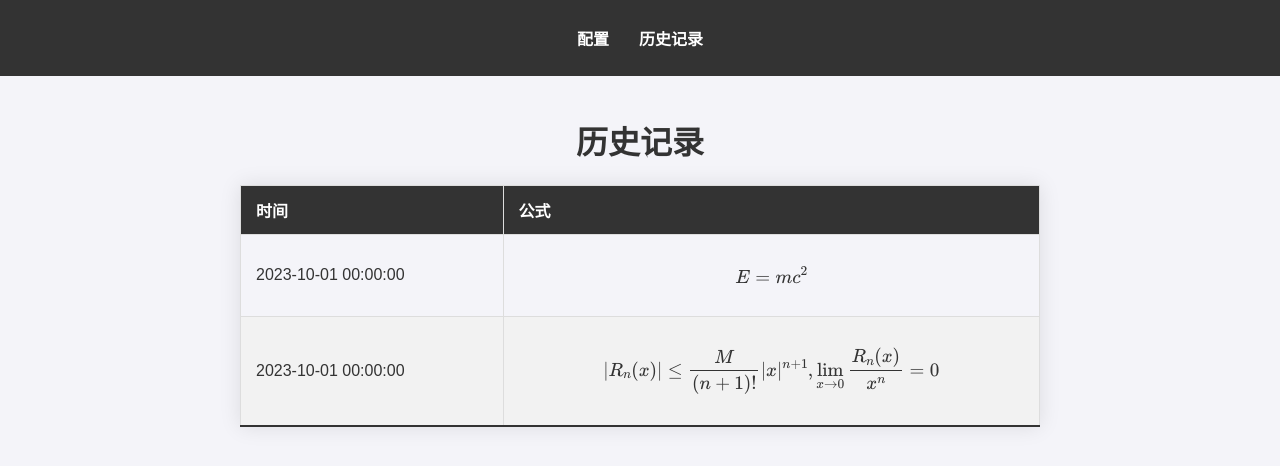
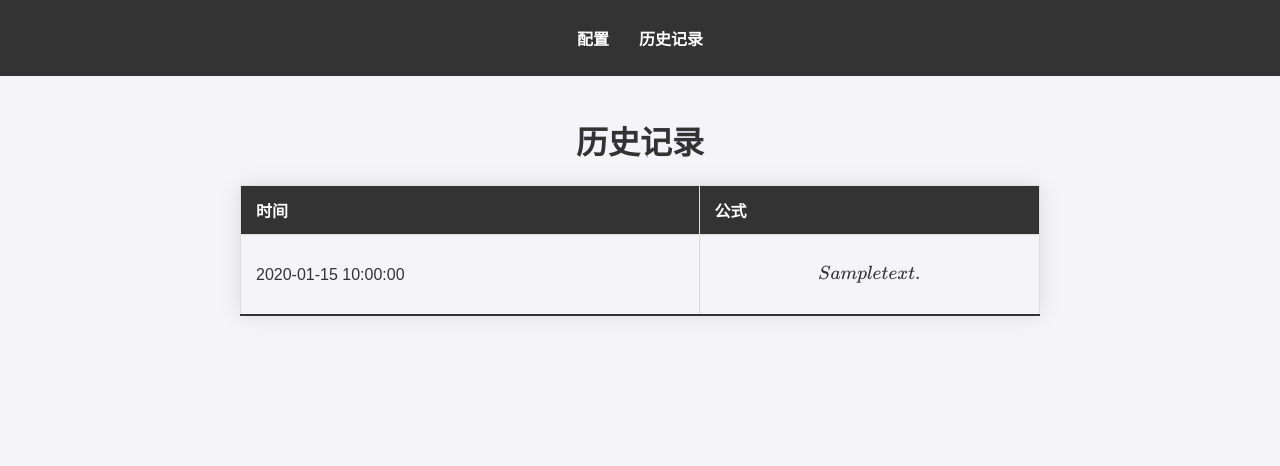
Before and after one commit to horennel/OpenMath2LaTeX, a FastAPI app: template backend/templates/history.html in a window 1280 px wide. Shown: the top 466 px of the page. Run offline with FastAPI, Linux system fonts and the light colour scheme; the template is opened without the code that fills it: most values are stand-ins (such as "Sample title", 1, 10 or a date in 2020).

```diff
--- a/backend/templates/config.html
+++ b/backend/templates/config.html
@@ -44,12 +44,13 @@
         <div class="form-group">
             <label for="key_option">按键选择:</label>
             <select id="key_option" name="button_select">
-                {% if button_select == 'option' %}
+                {% if cfg.button_select == 'option' %}
                 <option value="option" selected>option</option>
                 {% else %}
                 <option value="option">option</option>
                 {% endif %}
-                {% if button_select == 'control' %}
+
+                {% if cfg.button_select == 'control' %}
                 <option value="control" selected>control</option>
                 {% else %}
                 <option value="control">control</option>
--- a/backend/templates/history.html
+++ b/backend/templates/history.html
@@ -1,6 +1,8 @@
 {% extends 'base.html' %}
 {% block title %}配置页面{% endblock %}
-{% block script %}<script src="https://cdn.jsdelivr.net/npm/mathjax@3/es5/tex-mml-chtml.js"></script>{% endblock %}
+{% block script %}
+<script src="https://cdn.jsdelivr.net/npm/mathjax@3/es5/tex-mml-chtml.js"></script>
+{% endblock %}
 {% block main %}
 <main>
     <h1>历史记录</h1>
@@ -12,14 +14,12 @@
         </tr>
         </thead>
         <tbody>
+        {% for hsy in history %}
         <tr>
-            <td>2023-10-01 00:00:00</td>
-            <td>$$E = mc^2$$</td>
+            <td>{{ hsy.create_time }}</td>
+            <td>$${{ hsy.context }}$$</td>
         </tr>
-        <tr>
-            <td>2023-10-01 00:00:00</td>
-            <td>$$|R_n(x)| \leq \frac{M}{(n+1)!} |x|^{n+1}, \lim_{x \to 0} \frac{R_n(x)}{x^n} = 0$$</td>
-        </tr>
+        {% endfor %}
         </tbody>
     </table>
 </main>
```
